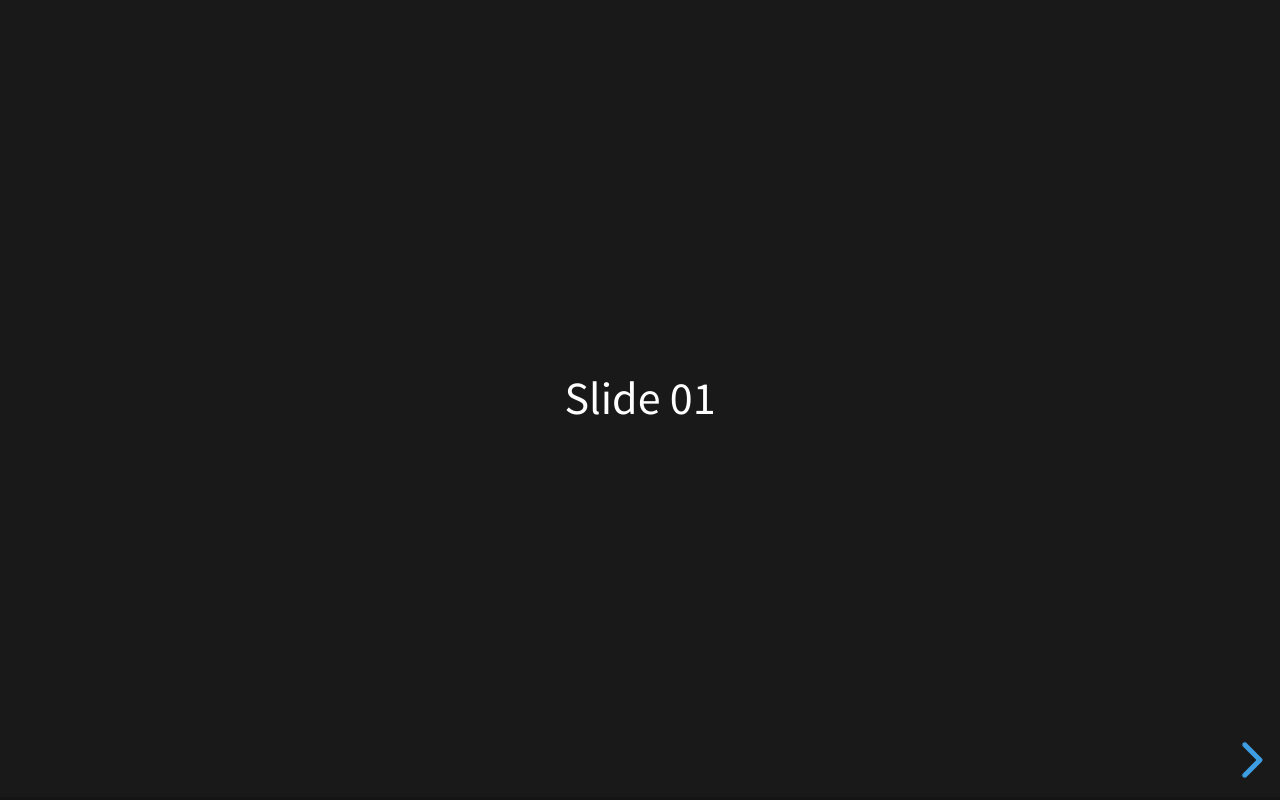
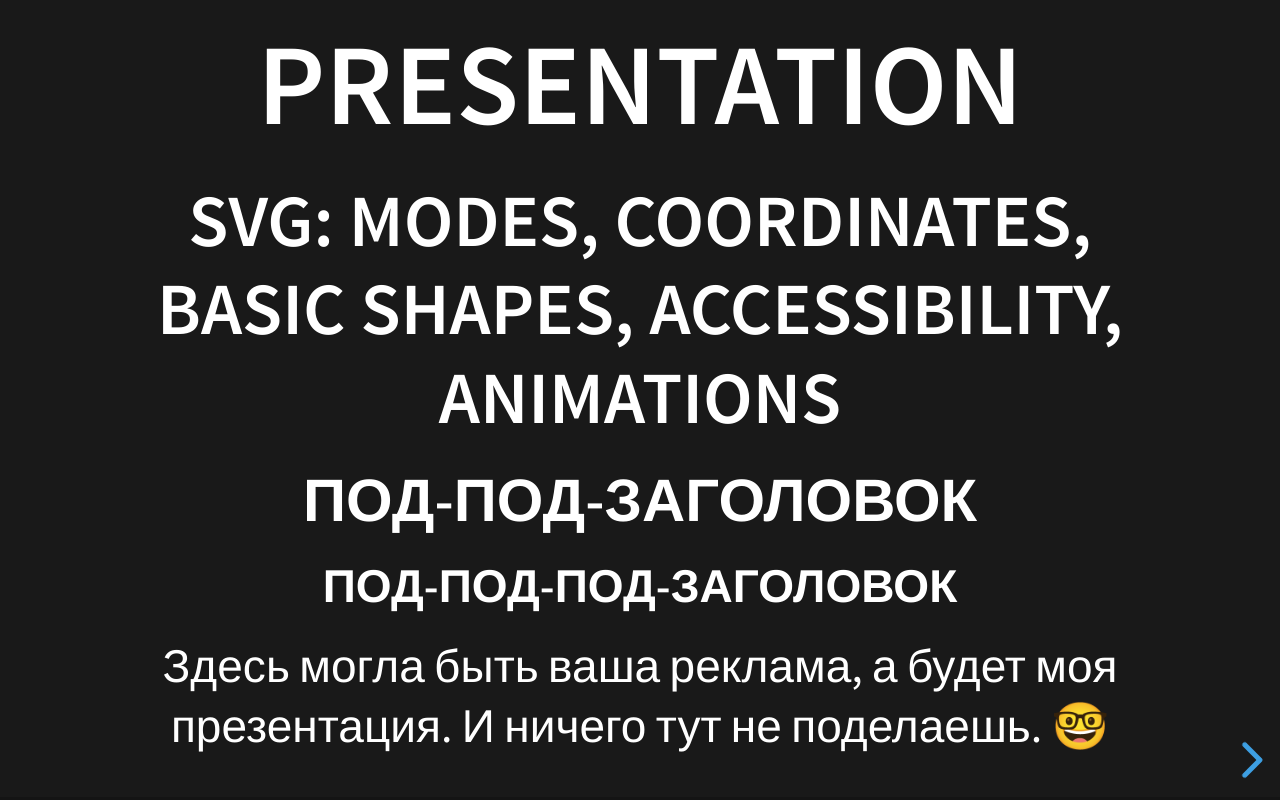
Before and after one commit to AishSI/presentation, a website: page index.html in a window 1280 px wide. Drawn offline with Linux system fonts and the light colour scheme.

Commit message:
feat: add slide content

```diff
--- a/index.html
+++ b/index.html
@@ -18,6 +18,16 @@
 <body>
   <div class="reveal">
     <div class="slides">
+
+      <section>
+        <h1>PRESENTATION</h1>
+        <h2>SVG: Modes, Coordinates, Basic Shapes, Accessibility, Animations</h2>
+        <h3>Под-под-заголовок</h3>
+        <h4>Под-под-под-заголовок</h4>
+        <p>Здесь могла быть ваша реклама, а будет моя презентация. И ничего тут не поделаешь. 🤓 </p>
+      </section>
+
+
       <section>Slide 01</section>
       <section>Slide 02</section>
     </div>
```
